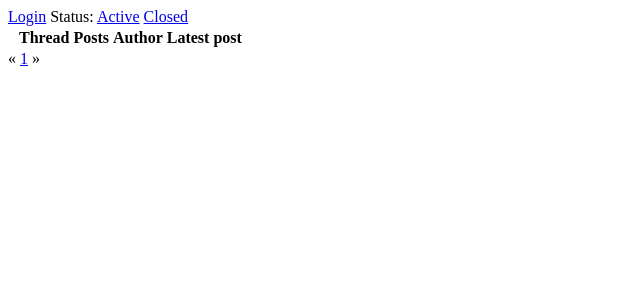
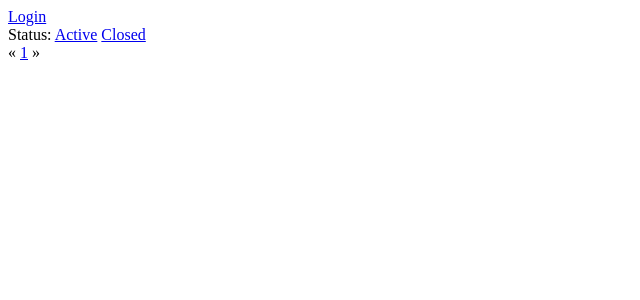
Before and after one commit to matthiask/django-tinyforum, a Django app: page /?page=1 in a window 1280 px wide. Shown: the top 300 px of the page, without its empty margins (0-640 px from the left). Run offline with Django 3.2, Linux system fonts and the light colour scheme; tables that the repository leaves empty hold one stand-in row (values such as "Sample post"); lists and menus that the app fills with data are empty; some libraries are stand-ins or nearby versions.

Commit message:
Update the templates a bit for the xy-grid

```diff
--- a/tinyforum/templates/tinyforum/pagination.html
+++ b/tinyforum/templates/tinyforum/pagination.html
@@ -1,8 +1,7 @@
 {% load i18n tinyforum %}
 
 {% if object_list.paginator %}
-  <div class="row">
-    <div class="small-12 columns pagination">
+  <div class="cell small-12 forum__pagination">
     {% if object_list.has_previous %}
       <a href="?page={{ object_list.previous_page_number }}">&laquo;</a>
     {% else %}
@@ -39,5 +38,4 @@
       <span class="next">&raquo;</span>
     {% endif %}
   </div>
-  </div>
 {% endif %}
--- a/tinyforum/templates/tinyforum/thread_list.html
+++ b/tinyforum/templates/tinyforum/thread_list.html
@@ -2,67 +2,54 @@
 
 {% load i18n tinyforum static %}
 
-{% block extra-body-class %}forum{% endblock %}
-
 {% block title %}{% trans 'Forum' %} - {{ block.super }}{% endblock %}
 
 {% block content %}
-  <div class="forum__controls">
+<div class="grid-container">
+  <div class="grid-x grid-padding-x align-center forum">
+    <div class="cell medium-6 forum__controls">
 
-    {% if user.is_authenticated %}
-      <a class="forum__add create-link" href="{% url 'tinyforum:thread-create' %}">{% trans "Create new thread" %}</a>
+      {% if request.user.is_authenticated %}
+        <a class="button" href="{% url 'tinyforum:thread-create' %}">{% trans "Create new thread" %}</a>
       {% else %}
-      <a class="login-link forum__login-link" href="{% url 'login' %}">{% trans "Login" %}</a>
+        <a class="button" href="{% url 'login' %}">{% trans "Login" %}</a>
       {% endif %}
 
-    <span class="thread-filter">
+    </div>
+
+    <div class="cell medium-6 forum__filter">
+
       {% trans "Status" %}:
       <a class="thread-filter__link{% if request.GET.status != "closed" %} thread-filter__link--active{% endif %}" href=".">{% trans "Active" %}</a>
-      <a class="thread-filter__link{% ifequal request.GET.status "closed" %} thread-filter__link--active{% endifequal %}" href="?status=closed">{% trans "Closed" %}</a>
-    </span>
+      <a class="thread-filter__link{% if request.GET.status == "closed" %} thread-filter__link--active{% endif %}" href="?status=closed">{% trans "Closed" %}</a>
+
     </div>
 
-  <table class="thread-list">
-    <thead class="thread-list__header">
-      <tr>
-        <th class="thread-list__pin"></th>
-        <th class="thread-list__label"></th>
-        <th class="thread-list__title">{% trans 'Thread' %}</th>
-        <th class="thread-list__post-count">{% trans 'Posts' %}</th>
-        <th class="thread-list__author">{% trans 'Author' %}</th>
-        <th class="thread-list__latest-post">{% trans 'Latest post' %}</th>
-      </tr>
-    </thead>
-    <tbody>
+    <div class="cell small-12 forum__threads">
+      {% for thread in object_list %}
+      <div class="forum__thread {% if thread.is_pinned %}forum__thread--pinned{% endif %}">
+        <a href="{{ thread.get_absolute_url }}?page=last">
+          <h2 class="forum__thread-title">{{ thread.title }}</h2>
+          <span class="forum__thread-byline">
+            {% blocktrans with author=thread.authored_by day=thread.created_at|date:'SHORT_DATE_FORMAT' trimmed %}
+            Started by {{ author }} on {{ day }}.{% endblocktrans %}
+            {% blocktrans with posts=thread.post_count %}{{ posts }} posts.{% endblocktrans %}
+          </span>
+          <span clas="forum__thread-lastupdate">
+            {% blocktrans with author=thread.latest_post.authored_by day=thread.latest_post.created_at|date:'SHORT_DATE_FORMAT' trimmed %}
+            Latest post by {{ author }} on {{ day }}.
+            {% endblocktrans %}
+          </span>
+        </a>
 
-    {% for thread in object_list %}
-      <tr class="thread-list__row">
-        <td class="thread-list__pin">
-          {% if thread.is_pinned %}<img src="{% static "webapp/images/pin.svg" %}" alt="{% trans "Pinned" %}" />{% endif %}
-        </td>
-        <td class="thread-list__label">
-          {% thread_star thread %}
-        </td>
-        <td class="thread-list__title">
-
-          <a href="{{ thread.get_absolute_url }}">
-            {{ thread.title }}
-          </a>
-        </td>
-        <td class="thread-list__post-count">{{ thread.post_count }}</td>
-        <td class="thread-list__author">{{ thread.authored_by.profile }}</td>
-        <td class="thread-list__latest-post">
-          <a href="{{ thread.get_absolute_url }}?page=last">
-            <time datetime="{{ thread.latest_post.created_at|date:'Y-m-d\TH:i' }}">{{ thread.latest_post.created_at|date:'j.m.Y H:i' }}</time><br />
-            {{ thread.latest_post.authored_by.profile }}
-          </a>
-        </td>
-      </tr>
+        <div class="forum__star">{% thread_star thread %}</div>
+      </div>
       {% endfor %}
-
-    </tbody>
-  </table>
+    </div>
 
     {% include "tinyforum/pagination.html" %}
 
+  </div>
+</div>
+
 {% endblock %}
```
Also changed, not shown: tinyforum/templates/tinyforum/post_form.html (+13 -26 lines), tinyforum/templates/tinyforum/post_list.html (+23 -19 lines), tinyforum/templates/tinyforum/report_form.html (+8 -12 lines), tinyforum/templates/tinyforum/thread_form.html (+8 -18 lines), tinyforum/templates/tinyforum/thread_star.html (+5 -3 lines). Lines whose indentation alone changed are shown as unchanged.
